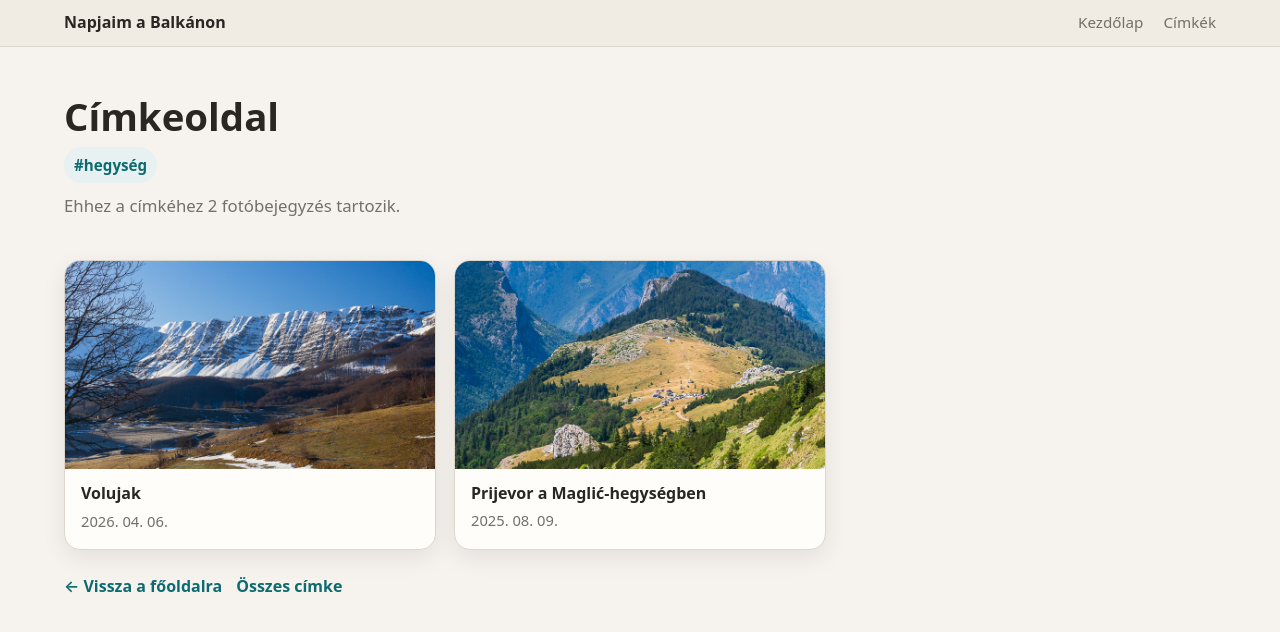
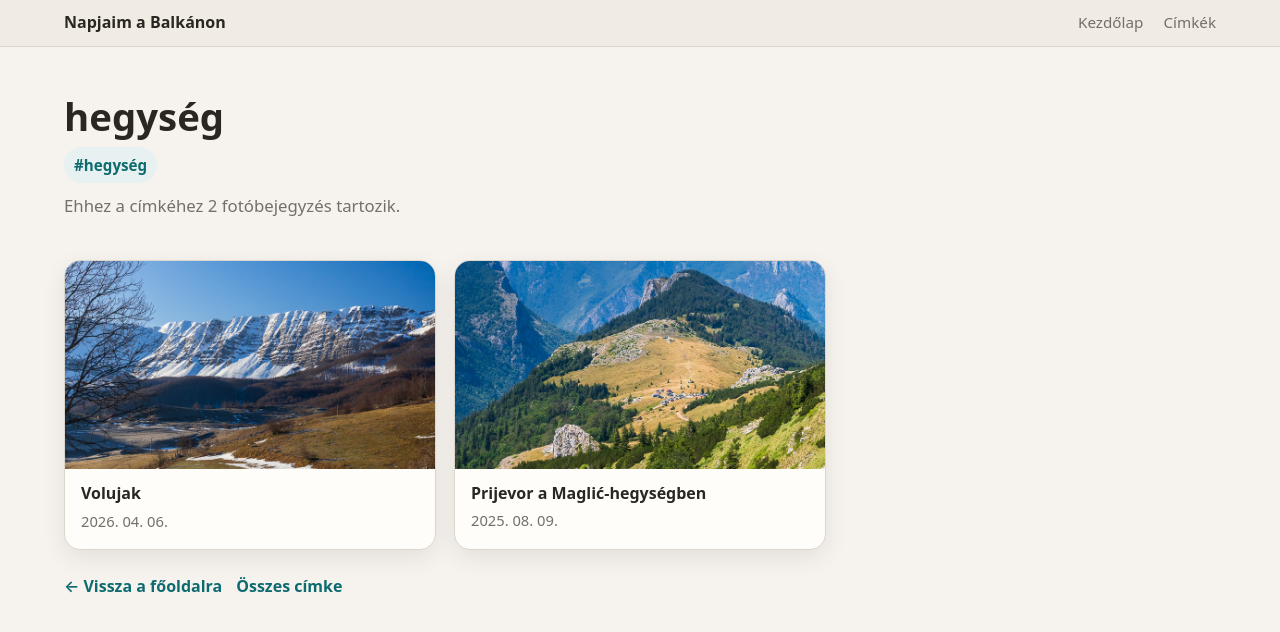
Before and after one commit to havassy/fotoblog, a Jekyll site: the page built from tags/hegyseg.md, in a window 1280 px wide. Shown: the top 632 px of the page. Built offline with Jekyll 4.4.1, drawn with Linux system fonts in a browser that asks for light colours.

Commit message:
Update tag.html

```diff
--- a/_layouts/tag.html
+++ b/_layouts/tag.html
@@ -1,9 +1,45 @@
 <!doctype html>
 <html lang="hu">
 <head>
+  {% assign tagged_posts = site.tags[page.tag] | where_exp: "post", "post.image" %}
+  {% assign first_tagged_post = tagged_posts | first %}
+
   <meta charset="utf-8">
   <meta name="viewport" content="width=device-width, initial-scale=1">
-  <title>Címke: {{ page.tag }} – {{ site.title }}</title>
+
+  <title>{{ page.title | default: page.tag | escape }} – {{ site.title }}</title>
+
+  {% if page.description %}
+    <meta name="description" content="{{ page.description | escape }}">
+    <meta property="og:description" content="{{ page.description | escape }}">
+    <meta name="twitter:description" content="{{ page.description | escape }}">
+  {% else %}
+    <meta name="description" content="Fotóbejegyzések a(z) {{ page.title | default: page.tag | escape }} címkéhez – {{ site.description | escape }}">
+    <meta property="og:description" content="Fotóbejegyzések a(z) {{ page.title | default: page.tag | escape }} címkéhez – {{ site.description | escape }}">
+    <meta name="twitter:description" content="Fotóbejegyzések a(z) {{ page.title | default: page.tag | escape }} címkéhez – {{ site.description | escape }}">
+  {% endif %}
+
+  <link rel="canonical" href="{{ page.url | absolute_url }}">
+
+  <meta property="og:title" content="{{ page.title | default: page.tag | escape }} – {{ site.title | escape }}">
+  <meta property="og:type" content="website">
+  <meta property="og:url" content="{{ page.url | absolute_url }}">
+  <meta property="og:site_name" content="{{ site.title | escape }}">
+  <meta property="og:locale" content="hu_HU">
+
+  {% if first_tagged_post and first_tagged_post.image %}
+    <meta property="og:image" content="{{ first_tagged_post.image | absolute_url }}">
+    <meta property="og:image:alt" content="{{ first_tagged_post.title | escape }}">
+  {% endif %}
+
+  <meta name="twitter:card" content="summary_large_image">
+  <meta name="twitter:title" content="{{ page.title | default: page.tag | escape }} – {{ site.title | escape }}">
+
+  {% if first_tagged_post and first_tagged_post.image %}
+    <meta name="twitter:image" content="{{ first_tagged_post.image | absolute_url }}">
+    <meta name="twitter:image:alt" content="{{ first_tagged_post.title | escape }}">
+  {% endif %}
+
   <style>
     :root{
       --bg:#f6f3ee;
@@ -213,12 +249,13 @@
   </header>
 
   <div class="wrap">
-    {% assign tagged_posts = site.tags[page.tag] | where_exp: "post", "post.image" %}
-
     <header class="page-header">
-      <h1>Címkeoldal</h1>
+      <h1>{{ page.title | default: page.tag }}</h1>
       <div class="intro">
-        <p><span class="tag-chip">#{{ page.title }}</span></p>
+        <p><span class="tag-chip">#{{ page.title | default: page.tag }}</span></p>
+        {% if page.description %}
+          <p>{{ page.description }}</p>
+        {% endif %}
         {% if tagged_posts and tagged_posts.size > 0 %}
           <p>Ehhez a címkéhez {{ tagged_posts.size }} fotóbejegyzés tartozik.</p>
         {% else %}
```
